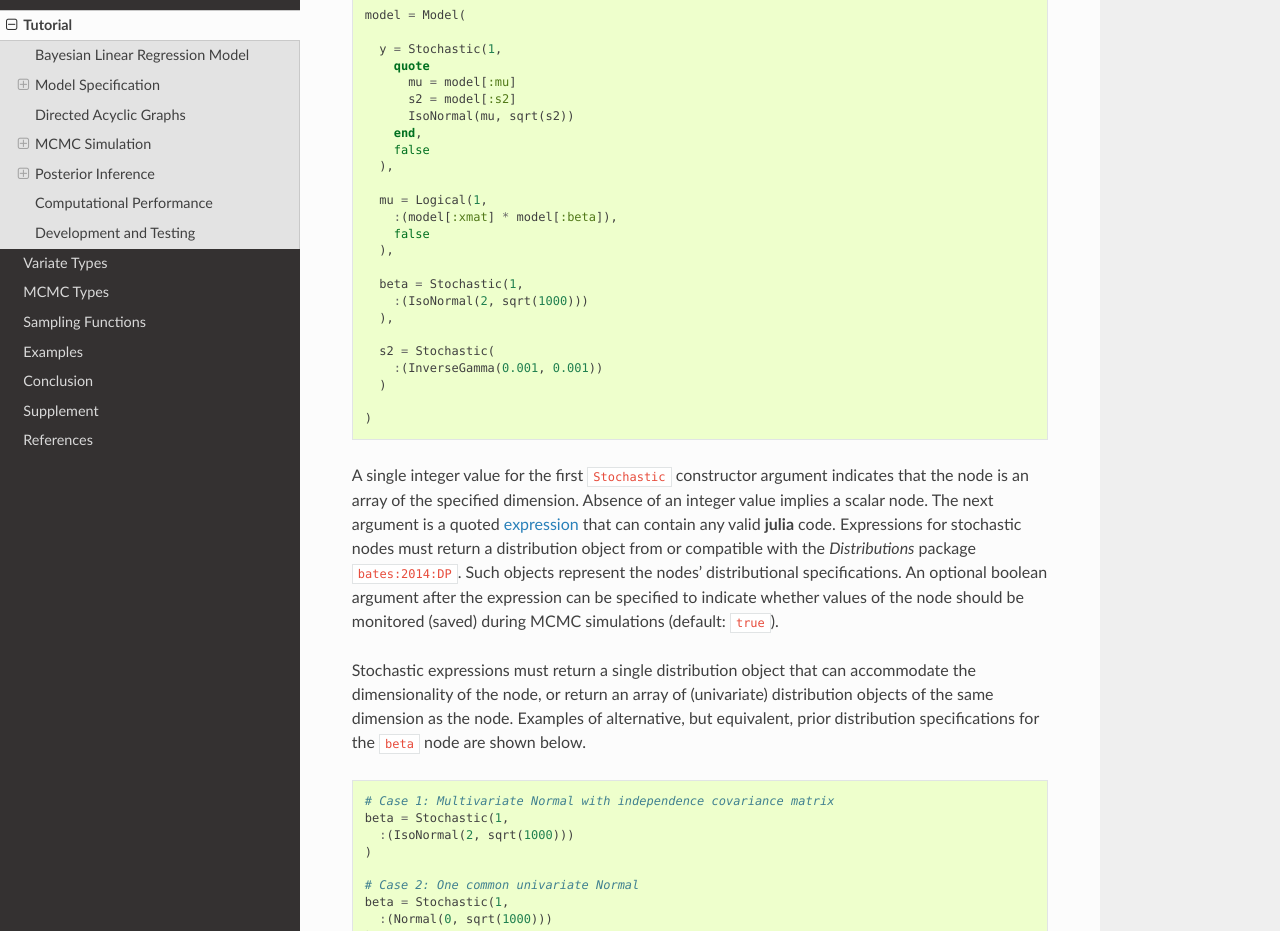
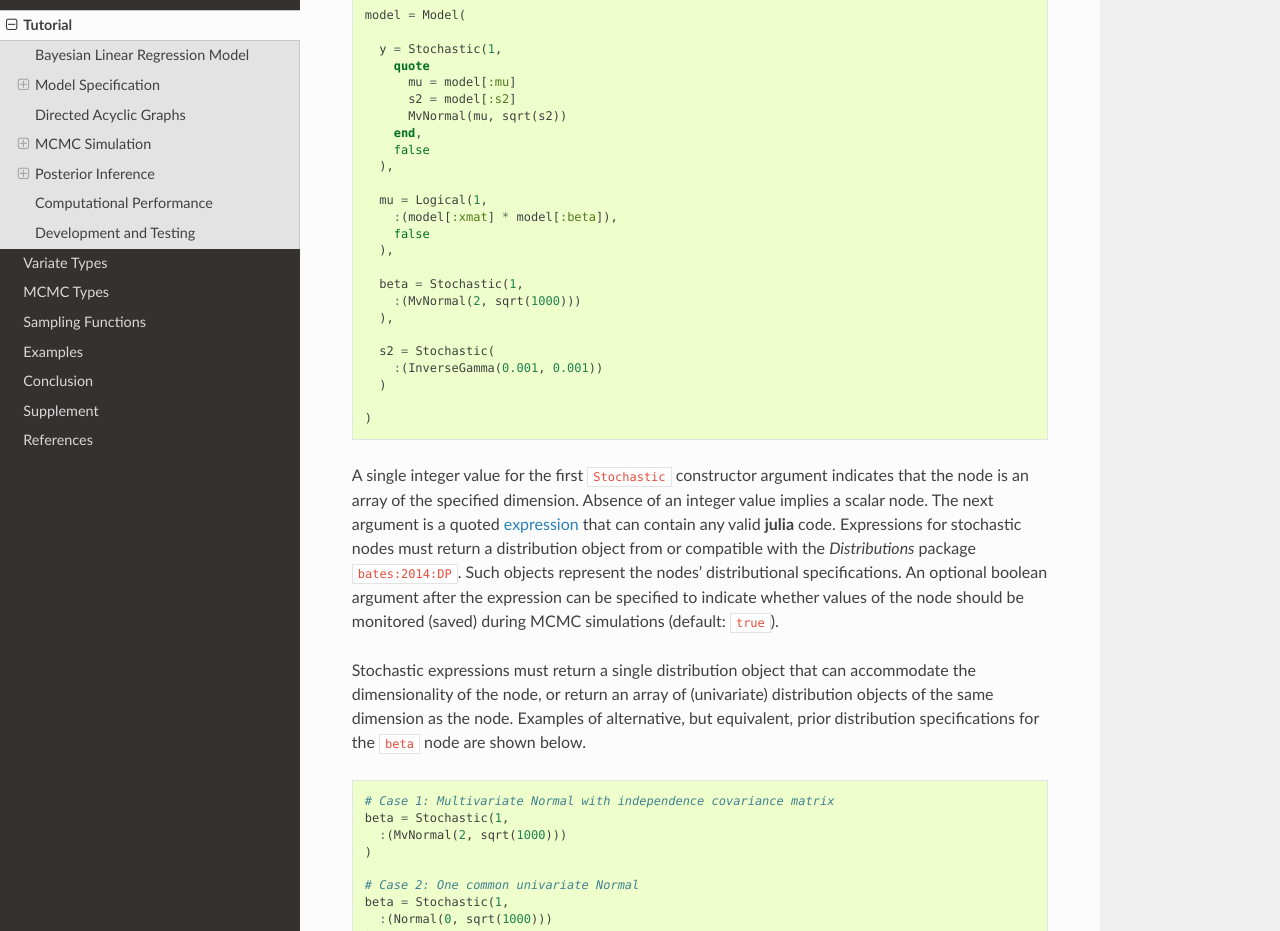
Before and after one commit to brian-j-smith/Mamba.jl, a Sphinx documentation site: the page built from doc/tutorial.rst, in a window 1280 px wide and 1400 px high, scrolled down 1523 px. Shown: the part 151-1082 px from the top of the window. Built offline with Sphinx 7.4.7 and the Read the Docs theme 2.0.0, drawn with Linux system fonts in a browser that asks for light colours; formulas are drawn with MathJax 3; cross-references to code outside the pages are shown as plain code; some of the changed text lies outside the part shown.

Commit message:
Standardize on the current multivariate Normal and T Distributions.

```diff
--- a/doc/mcmc/distributions.rst
+++ b/doc/mcmc/distributions.rst
@@ -52,9 +52,8 @@ Multivariate
 
 .. code-block:: julia
 
-	MvNormal     Dirichlet       DiagNormalCanon   DiagTDist
-	DiagNormal   Multinomial     IsoNormalCanon    IsoTDist
-	IsoNormal    MvNormalCanon   MvTDist           VonMisesFisher
+	Dirichlet    Multinomial     MvNormal          MvNormalCannon
+	MvTDist      VonMisesFisher
 
 
 .. index:: Distributions; Block-Diagonal Normal
--- a/doc/tutorial.rst
+++ b/doc/tutorial.rst
@@ -81,7 +81,7 @@ For model implementation, all nodes are stored in and accessible from a **julia*
 	    quote
 	      mu = model[:mu]
 	      s2 = model[:s2]
-	      IsoNormal(mu, sqrt(s2))
+	      MvNormal(mu, sqrt(s2))
 	    end,
 	    false
 	  ),
@@ -92,7 +92,7 @@ For model implementation, all nodes are stored in and accessible from a **julia*
 	  ),
 
 	  beta = Stochastic(1,
-	    :(IsoNormal(2, sqrt(1000)))
+	    :(MvNormal(2, sqrt(1000)))
 	  ),
 
 	  s2 = Stochastic(
@@ -109,7 +109,7 @@ Stochastic expressions must return a single distribution object that can accommo
 
 	# Case 1: Multivariate Normal with independence covariance matrix
 	beta = Stochastic(1,
-	  :(IsoNormal(2, sqrt(1000)))
+	  :(MvNormal(2, sqrt(1000)))
 	)
 
 	# Case 2: One common univariate Normal
@@ -194,7 +194,7 @@ whose form is inverse gamma with :math:`n / 2 + \alpha_\pi` shape and :math:`(\b
 	## User-Defined Sampling Scheme
 	scheme3 = [Gibbs_beta, Gibbs_s2]
 
-In these samplers, the respective ``IsoNormal(2, sqrt(1000))`` and ``InverseGamma(0.001, 0.001)`` priors on stochastic nodes ``beta`` and ``s2`` are accessed directly through the ``distr`` :ref:`fields <section-Stochastic>`.  Features of the `Distributions` objects returned by ``beta.distr`` and ``s2.distr`` can, in turn, be extracted with method functions defined in that package or through their own fields.  For instance, ``mean(beta.distr)`` and ``invcov(beta.distr)`` apply method functions to extract the mean vector and inverse-covariance matrix of the ``beta`` prior.  Whereas, ``s2.distr.shape`` and ``s2.distr.scale`` extract the shape and scale parameters from fields of the inverse-gamma prior.  `Distributions` method functions can be found in that package's `documentation <http://distributionsjl.readthedocs.org>`_; whereas, fields are found in the `source code <https://github.com/JuliaStats/Distributions.jl>`_.
+In these samplers, the respective ``MvNormal(2, sqrt(1000))`` and ``InverseGamma(0.001, 0.001)`` priors on stochastic nodes ``beta`` and ``s2`` are accessed directly through the ``distr`` :ref:`fields <section-Stochastic>`.  Features of the `Distributions` objects returned by ``beta.distr`` and ``s2.distr`` can, in turn, be extracted with method functions defined in that package or through their own fields.  For instance, ``mean(beta.distr)`` and ``invcov(beta.distr)`` apply method functions to extract the mean vector and inverse-covariance matrix of the ``beta`` prior.  Whereas, ``s2.distr.shape`` and ``s2.distr.scale`` extract the shape and scale parameters from fields of the inverse-gamma prior.  `Distributions` method functions can be found in that package's `documentation <http://distributionsjl.readthedocs.org>`_; whereas, fields are found in the `source code <https://github.com/JuliaStats/Distributions.jl>`_.
 
 When possible to do so, direct sampling from full conditions is often preferred in practice because it tends to be more efficient than general-purpose algorithms.  Schemes that mix the two approaches can be used if full conditionals are available for some model parameters but not for others.  Once a sampling scheme is formulated in `Mamba`, it can be assigned to an existing model with a call to the ``setsamplers!`` function.
 
```
Also changed, not shown: 5 other files.
